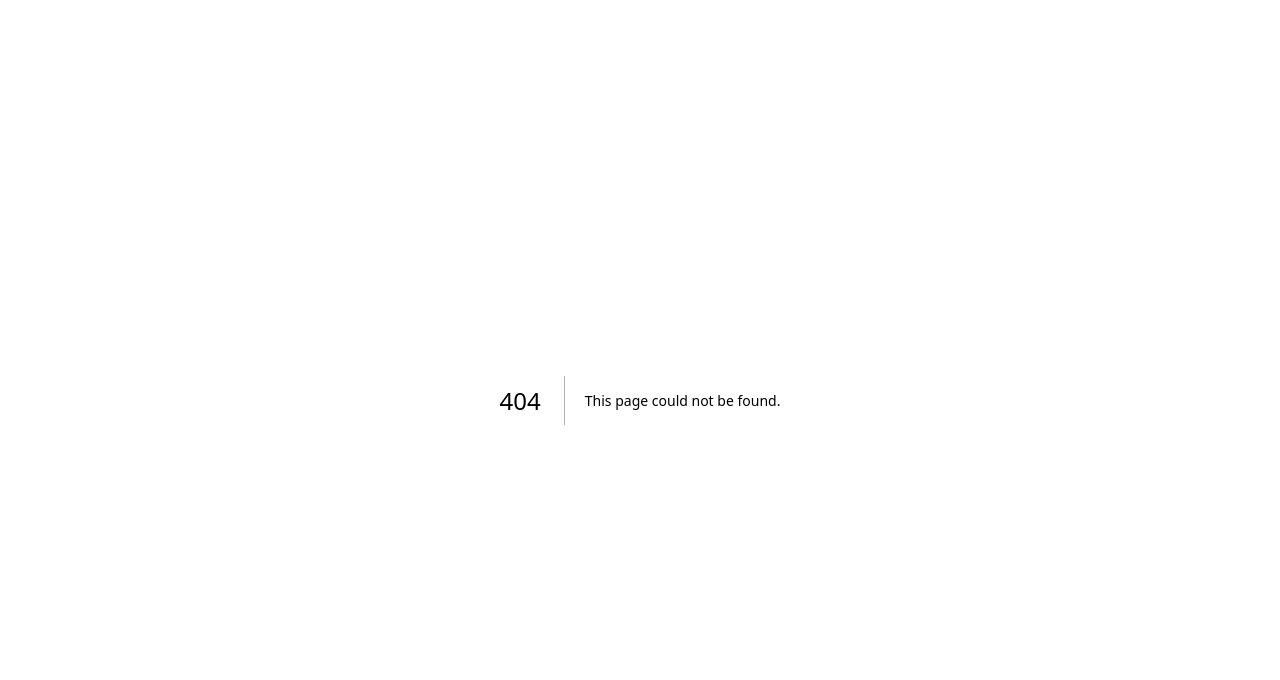
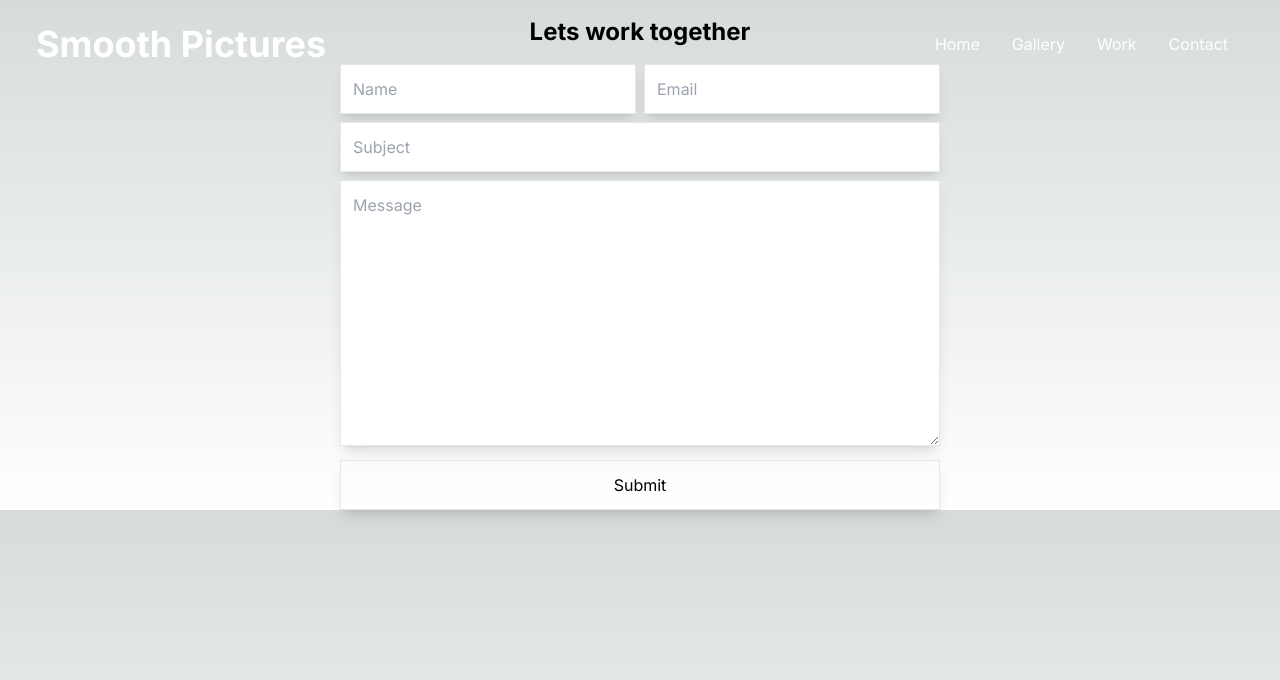
Before and after one commit to yeabtsega45/Smooth-Pictures, a Next.js app: page /contact in a window 1280 px wide. Before the commit this address had no page. Shown: the top 680 px of the page. Built offline with nearby package versions, Linux system fonts and the light colour scheme.

Commit message:
creating contact page

```diff
--- /dev/null
+++ b/app/contact/page.js
@@ -0,0 +1,33 @@
+export default function Contact() {
+  return (
+    <div>
+      <h1 className="text-2xl font-bold text-center p-4">Lets work together</h1>
+      <form className="max-w-[600px] m-auto">
+        <div className="grid grid-cols-2 gap-2">
+          <input
+            className="border shadow-lg p-3"
+            type="text"
+            placeholder="Name"
+          />
+          <input
+            className="border shadow-lg p-3"
+            type="email"
+            placeholder="Email"
+          />
+        </div>
+        <input
+          className="border shadow-lg p-3 w-full my-2"
+          type="text"
+          placeholder="Subject"
+        />
+        <textarea
+          className="border shadow-lg p-3 w-full"
+          cols="30"
+          rows="10"
+          placeholder="Message"
+        ></textarea>
+        <button className="border shadow-lg p-3 w-full mt-2">Submit</button>
+      </form>
+    </div>
+  );
+}
--- a/app/work/page.js
+++ b/app/work/page.js
@@ -2,7 +2,7 @@ import Image from "next/image";
 
 export default function Work() {
   return (
-    <div className="max-w-[1240px] mx-auto py-16 text-center">
+    <div className="max-w-[1240px] mx-auto py-16 text-center bg-black/70">
       <h1 className="font-bold text-2xl p-4">Travel Photos</h1>
       <div className="grid grid-rows-none md:grid-cols-5 p-4 gap-4">
         <div className="w-full h-full col-span-2 md:col-span-3 row-span-2">
```
